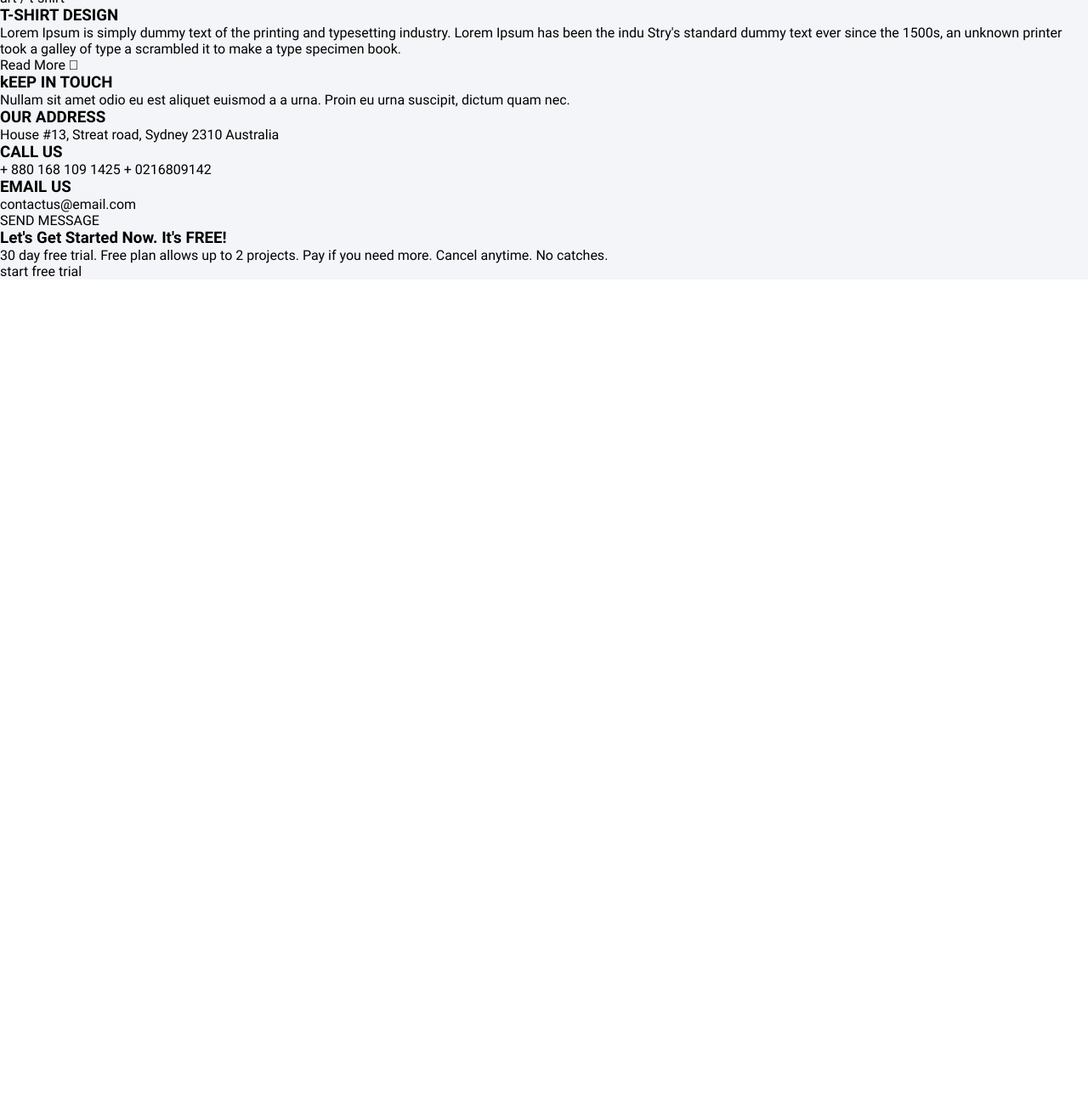
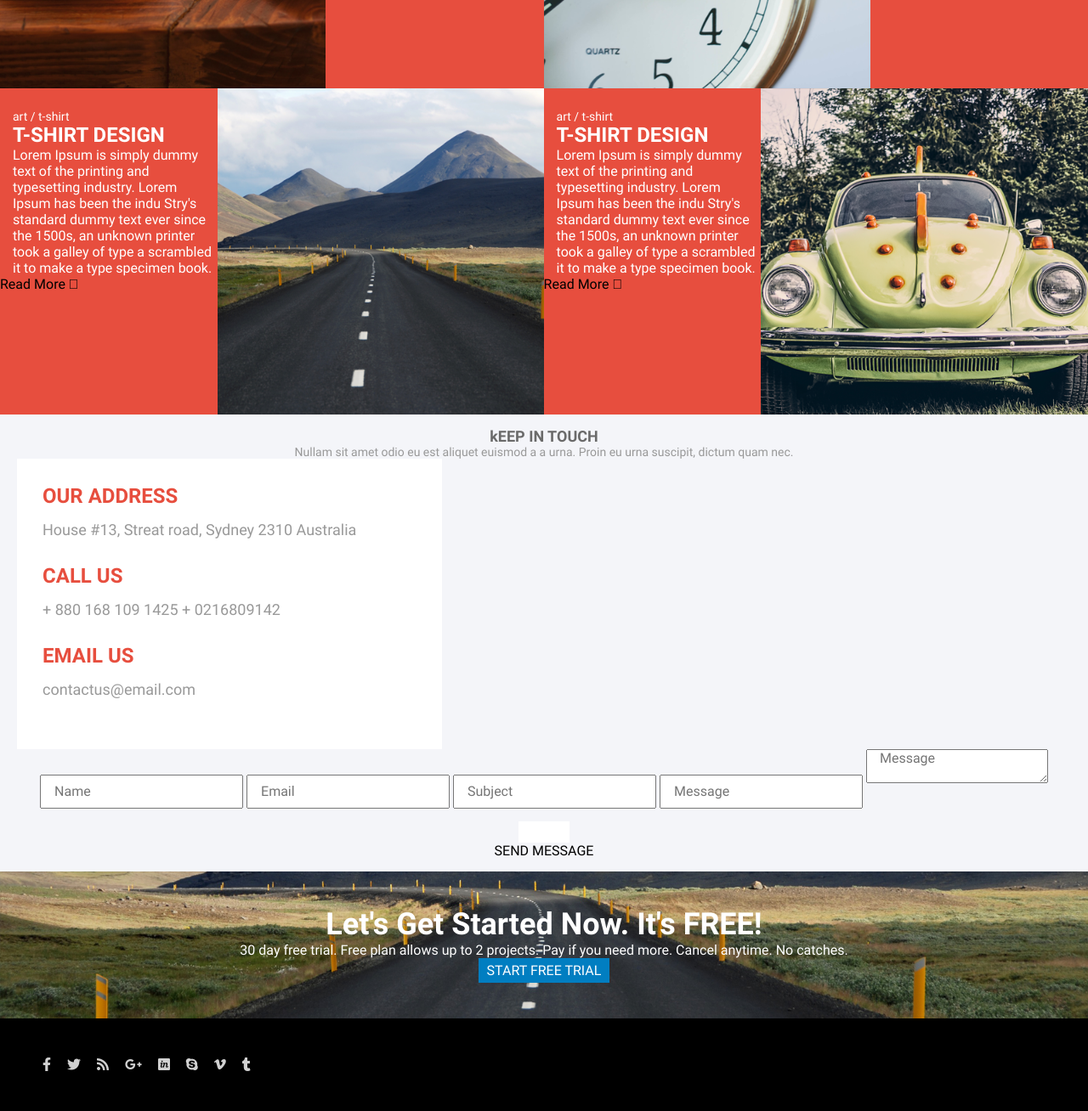
Before and after one commit to 4EPSI/bino, a plain HTML site: page index.html in a window 1280 px wide. Shown: the part 4338-5646 px from the top of the page at 85% size. Before the commit the page ends 4667 px from the top, so only its background shows below. Drawn offline with Linux system fonts and the light colour scheme.

Commit message:
almost ready

```diff
--- a/css/style.css
+++ b/css/style.css
@@ -360,3 +360,101 @@ img {
   justify-content: center;
   align-items: center;
 }
+/* section_blog */
+.section_blog {
+  text-align: center;
+}
+.blog {
+  display: flex;
+}
+.blog_red {
+  background: #e74e3e;
+  width: 25%;
+}
+.blog img {
+  display: block;
+}
+.art_title {
+  color: #ffffff;
+  font-size: 14px;
+  padding-left: 15px;
+  padding-top: 25px;
+}
+.blog_title {
+  color: #ffffff;
+  font-size: 24px;
+  padding-left: 15px;
+}
+.blog_text {
+  color: #ffffff;
+  font-size: 16px;
+  padding-left: 15px;
+}
+/* section_contact */
+.section_contact {
+  text-align: center;
+}
+.section_title {
+  color: #e74e3e;
+  font-size: 24px;
+  padding-bottom: 15px;
+}
+.contact {
+  background: #ffffff;
+  padding-top: 30px;
+  text-align: initial;
+  padding-bottom: 30px;
+  width: 500px;
+  padding-left: 30px;
+}
+.contact_text {
+  color: #999999;
+  font-size: 18px;
+  padding-bottom: 30px;
+}
+.contact_form {
+
+}
+.send {
+  text-decoration: none;
+  background: #ffffff;
+  padding-top: 15px;
+  padding-bottom: 10px;
+  padding-left: 30px;
+  padding-right: 30px;
+  color: #404041;
+  display: inline-block;
+  text-align: center;
+  border: none;
+  text-transform: uppercase;
+}
+
+/* section_start */
+.section_start {
+  text-align: center;
+  background-image: url(../img/road.png);
+  background-repeat: no-repeat;
+  background-size: cover;
+  background-position: center;
+  min-height: calc(81vh - 475px);
+  display: flex;
+}
+.section_start_text {
+  color: #fff;
+  font-size: 16px;
+}
+/* footer */
+.footer {
+  background: black;
+}
+.footer .container {
+  background: black;
+}
+.footer_info {
+  color: #d1d1d1;
+  background: black;
+  padding: 30px;
+}
+.footer_info a {
+  margin-right: 15px;
+}
--- a/index.html
+++ b/index.html
@@ -303,7 +303,9 @@
             sit amet odio eu est aliquet euismod a a urna. Proin eu urna suscipit,
             dictum quam nec.
           </div>
-          <div>
+        </div>
+      </div>
+
       <div class="partner">
         <div>
           <img src="img/osha.png" alt="img">
@@ -340,22 +342,17 @@
         </div>
       </div>
 
-          </div>
-        </div>
-      </div>
 
-
-
-
-      <div>
-        <div>
-          <h3>OUR BLOG</h3>
-          <div>
+      <div class="section_blog">
+        <div class="container">
+          <h3 class="title">OUR BLOG</h3>
+          <div class="text">
             Suspendisse sed eros mollis, tincidunt felis eget, interdum eratullam
             sit amet odio.
           </div>
 
-          <div>art / t-shirt</div>
+
+          <!-- <div>art / t-shirt</div>
           <h3>T-SHIRT DESIGN</h3>
           <div>
             Lorem Ipsum is simply dummy text of the printing and typesetting
@@ -393,31 +390,151 @@
             since the 1500s, an unknown printer took a galley of type a scrambled it
             to make a type specimen book.
           </div>
+          <div>Read More </div> -->
+        </div>
+      </div>
+
+      <div class="blog">
+        <div>
+          <img src="img/cof.png" alt="img">
+        </div>
+        <div class="blog_red">
+          <div class="art_title">art / t-shirt</div>
+          <h3 class="blog_title">T-SHIRT DESIGN</h3>
+          <div class="blog_text">
+            Lorem Ipsum is simply dummy text of the printing and typesetting
+            industry. Lorem Ipsum has been the indu Stry's standard dummy text ever
+            since the 1500s, an unknown printer took a galley of type a scrambled it
+            to make a type specimen book.
+          </div>
+          <div>Read More </div>
+        </div>
+        <div>
+          <img src="img/tim.png" alt="img">
+        </div>
+        <div class="blog_red">
+          <div class="art_title">art / t-shirt</div>
+          <h3 class="blog_title">T-SHIRT DESIGN</h3>
+          <div class="blog_text">
+            Lorem Ipsum is simply dummy text of the printing and typesetting
+            industry. Lorem Ipsum has been the indu Stry's standard dummy text ever
+            since the 1500s, an unknown printer took a galley of type a scrambled it
+            to make a type specimen book.
+          </div>
           <div>Read More </div>
         </div>
       </div>
 
 
-      <h3>kEEP IN TOUCH</h3>
+      <div class="blog">
+        <div class="blog_red">
+          <div class="art_title">art / t-shirt</div>
+          <h3 class="blog_title">T-SHIRT DESIGN</h3>
+          <div class="blog_text">
+            Lorem Ipsum is simply dummy text of the printing and typesetting
+            industry. Lorem Ipsum has been the indu Stry's standard dummy text ever
+            since the 1500s, an unknown printer took a galley of type a scrambled it
+            to make a type specimen book.
+          </div>
+          <div>Read More </div>
+        </div>
         <div>
+          <img src="img/top.png" alt="img">
+        </div>
+        <div class="blog_red">
+          <div class="art_title">art / t-shirt</div>
+          <h3 class="blog_title">T-SHIRT DESIGN</h3>
+          <div class="blog_text">
+            Lorem Ipsum is simply dummy text of the printing and typesetting
+            industry. Lorem Ipsum has been the indu Stry's standard dummy text ever
+            since the 1500s, an unknown printer took a galley of type a scrambled it
+            to make a type specimen book.
+          </div>
+          <div>Read More </div>
+        </div>
+        <div>
+          <img src="img/car.png" alt="img">
+        </div>
+      </div>
+
+      <div class="section_contact">
+        <div class="container">
+          <h3 class="title">kEEP IN TOUCH</h3>
+          <div class="text">
             Nullam sit amet odio eu est aliquet euismod a a urna. Proin eu urna
             suscipit, dictum quam nec.
           </div>
-      <h3>OUR ADDRESS</h3>
-      <div>House #13, Streat road, Sydney 2310 Australia</div>
-      <h3>CALL US</h3>
-      <div>+ 880 168 109 1425 + 0216809142</div>
-      <h3>EMAIL US</h3>
-      <div>contactus@email.com</div>
+
+          <div class="contact">
+            <h3 class="section_title">OUR ADDRESS</h3>
+            <div class="contact_text">House #13, Streat road, Sydney 2310 Australia</div>
+            <h3 class="section_title">CALL US</h3>
+            <div class="contact_text">+ 880 168 109 1425 + 0216809142</div>
+            <h3 class="section_title">EMAIL US</h3>
+            <div class="contact_text">contactus@email.com</div>
+          </div>
+
+          <form action="#" class="contact_form">
+            <input type="text"
+            name="name"
+            placeholder="Name"
+            required
+            />
+
+            <input type="text"
+            name="email"
+            placeholder="Email"
+            required
+            />
+
+            <input type="text"
+            name="subject"
+            placeholder="Subject"
+            required
+            />
+
+            <input type="text"
+            name="message"
+            placeholder="Message"
+            required
+            />
+            <textarea name="message" placeholder="Message" required></textarea>
+            <button class="send button" type="submit"></button>
+          </form>
+
           <div>SEND MESSAGE</div>
 
-      <h3>Let's Get Started Now. It's FREE!</h3>
-      <div>
+
+        </div>
+      </div>
+
+
+      <div class="section_start">
+        <div class="container">
+          <h3 class="section_team_title">Let's Get Started Now. It's FREE!</h3>
+          <div class="section_start_text">
             30 day free trial. Free plan allows up to 2 projects. Pay if you need
             more. Cancel anytime. No catches.
           </div>
-      <div>start free trial</div>
+          <a class="button" href="#">start free trial</a>
+        </div>
+      </div>
+
     </main>
-    <footer></footer>
+
+    <footer class="footer">
+      <div class="container">
+        <div class="footer_info">
+          <a href="#"><i class="fab fa-facebook-f"></i></a>
+          <a href="#"><i class="fab fa-twitter"></i></a>
+          <a href="#"><i class="fas fa-rss"></i></a>
+          <a href="#"><i class="fab fa-google-plus-g"></i></a>
+          <a href="#"><i class="fab fa-invision"></i></a>
+          <a href="#"><i class="fab fa-skype"></i></a>
+          <a href="#"><i class="fab fa-vimeo-v"></i></a>
+          <a href="#"><i class="fab fa-tumblr"></i></a>
+        </div>
+      </div>
+    </footer>
   </body>
 </html>
```
Also changed, not shown: img/car.png (added), img/cof.png (added), img/road.png (added), img/tim.png (added), img/top.png (added), 1 other file. Lines whose indentation alone changed are shown as unchanged.
